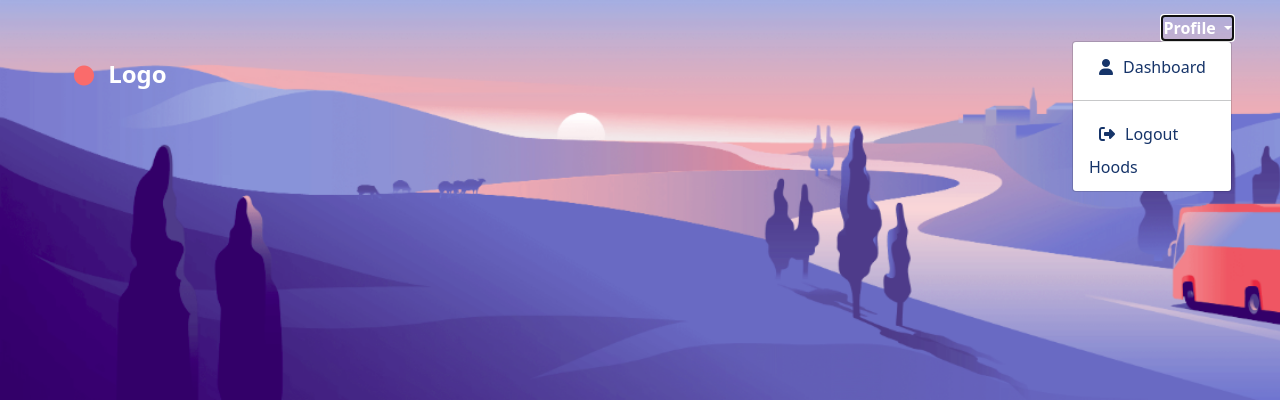
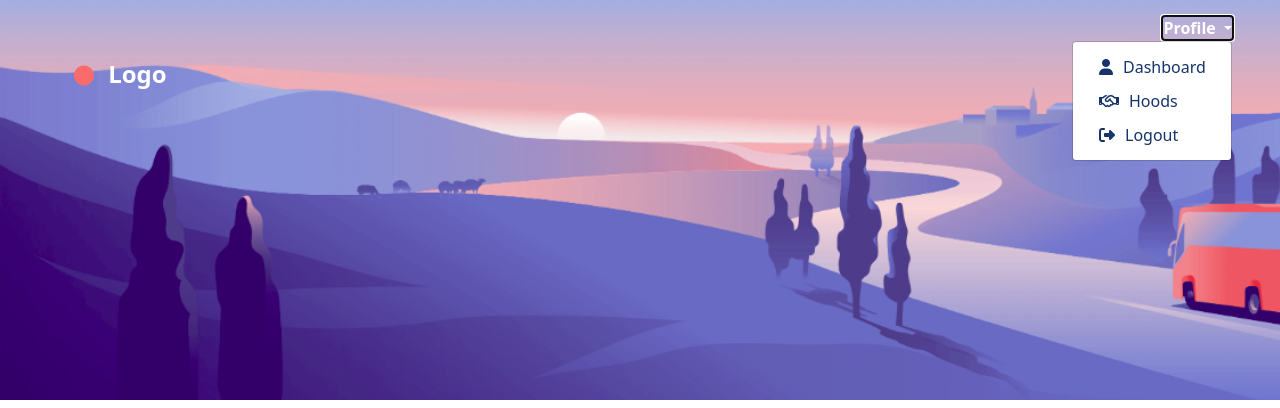
Before and after one commit to NessaAz/next-door-group, a Flask app: template app/templates/hoodpage.html in a window 1280 px wide, after a click on "Profile"; the page is wider, and only the part inside the window is pictured. Shown: the top 408 px of that part. Run offline with Flask 2, Linux system fonts and the light colour scheme; a user stored in the database is signed in; tables that the repository leaves empty hold one stand-in row (values such as "Sample post"); the template is opened without the code that fills it: values that come from a table or form of the project are taken from there, most other values are stand-ins (such as "Sample title", 1, 10 or a date in 2020); some libraries are stand-ins or nearby versions; some web fonts are replaced.

Commit message:
add hood and hood page finalized

```diff
--- a/app/templates/all_hoods.html
+++ b/app/templates/all_hoods.html
@@ -6,8 +6,7 @@
         <ul class="ul pt-3 ps-2">
             <p class="text-light fs-1 bold">NextDoor</p>
             <li class="li"><a class='a' href="/"><i class="fa fa-home fs-3"></i>&nbsp;  Home</a></li>
-            <li class="li"><a class='a' href="#"><i class="fa fa-book fs-3"></i>&nbsp;  Profile</a></li>
-            <li class="li"><a class='a' href="/all_hoods"><i class="fs-3 fa fa-handshake-o"></i>&nbsp; Hoods</a></li>
+            <li class="li"><a class='a' href="/dashboard"><i class="fa fa-book fs-3"></i>&nbsp;  Profile</a></li>
         </ul>
     </nav>
 </div>
--- a/app/templates/hoodpage.html
+++ b/app/templates/hoodpage.html
@@ -18,16 +18,15 @@
                     </a>
                     <ul class="dropdown-menu" aria-labelledby="navbarDarkDropdownMenuLink">
                         <li>
-                            <a class="dropdown-item" href="/dashboard"><i class="fa fa-user" aria-hidden="true"></i>Dashboard</a>
-                        </li>
-                        <hr>
-                        <li>
-                            <a class="dropdown-item" href="/auth/logout"><i class="fa fa-sign-out"
-                                    aria-hidden="true"></i>Logout</a>
+                            <a class="dropdown-item" href="/dashboard"><i class="fa fa-user"></i>Dashboard</a>
                         </li>
                         <li>
-                            <a class="dropdown-item" href="{{url_for('main_blueprint.all_hoods')}}">Hoods</a>
+                            <a class="dropdown-item" href="/all_hoods"><i class="fa fa-handshake-o"></i>Hoods</a>
                         </li>
+                        <li>
+                            <a class="dropdown-item" href="/auth/logout"><i class="fa fa-sign-out"></i>Logout</a>
+                        </li>
+
                     </ul>
                 </li>
             </ul>
--- a/app/templates/navbar.html
+++ b/app/templates/navbar.html
@@ -26,10 +26,10 @@
         <ul class="navbar-nav me-auto mb-2 mb-lg-0">
           {%if current_user.is_authenticated%}
           <li class="nav-item">
-            <a class="nav-link fs-6" href="/add_hood">Add Hood</a>
+            <a class="nav-link fs-6" href="/all_hoods">Hoods</a>
           </li>
           <li class="nav-item">
-            <a class="nav-link fs-6" href="/auth/dashboard">Profile</a>
+            <a class="nav-link fs-6" href="/dashboard">Profile</a>
           </li>
           <li class="nav-item">
             <a class="nav-link fs-6" href="/auth/logout">Logout</a>
```
Also changed, not shown: app/templates/add_hood.html (+6 -7 lines), app/static/images/uploads/sql_.png (added).
